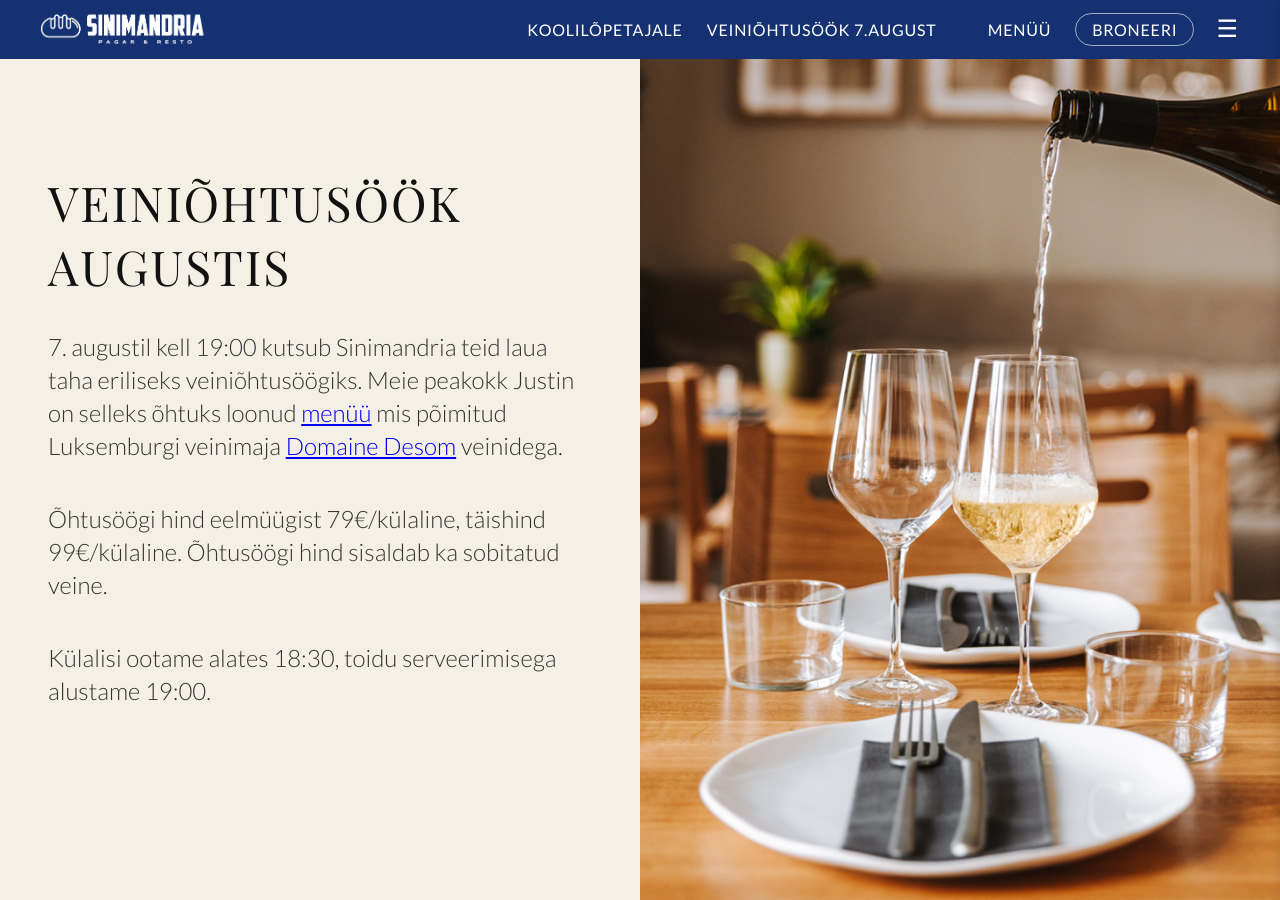
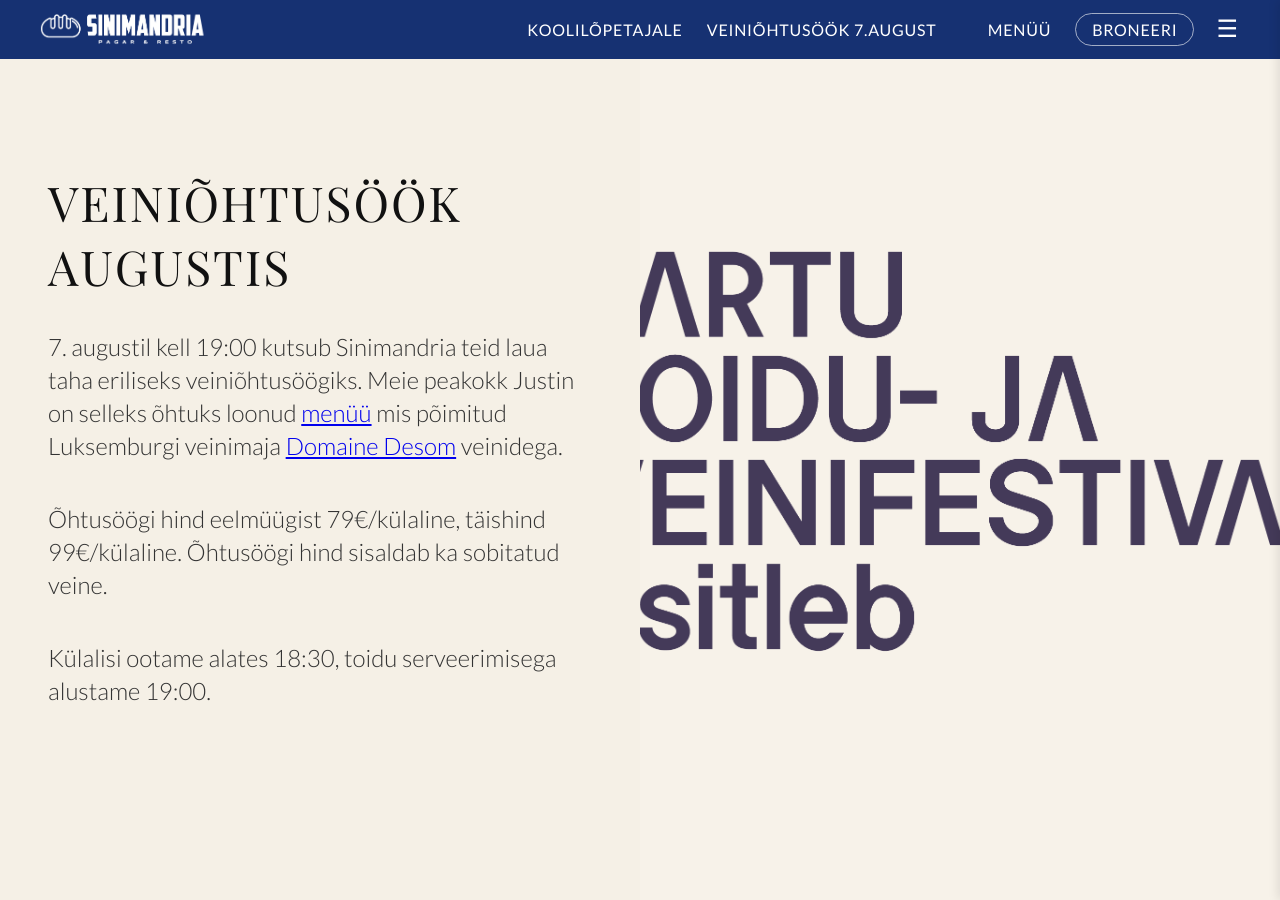
Before and after one commit to m-tu/sinimandria, a Jekyll site: the page built from pages/events/veinifestival.markdown, in a window 1280 px wide and 900 px high. Built offline with Jekyll 4.4.1, drawn with Linux system fonts in a browser that asks for light colours.

Commit message:
Update veinifestival.html

```diff
--- a/_layouts/events/veinifestival.html
+++ b/_layouts/events/veinifestival.html
@@ -19,7 +19,7 @@
 Külalisi ootame alates 18:30, toidu serveerimisega alustame 19:00.
           </p>
         </div>
-        <img src="{{ '/assets/images/sinimandria-vein.jpg' | absolute_url }}" alt="Veiniõhtusöök Sinimandrias - Domain Desom">
+        <img src="{{ '/assets/images/Tartu-toidu-ja-veinifestival-esitleb-margis-square.png' | absolute_url }}" alt="Veiniõhtusöök Sinimandrias - Domain Desom">
       </section>
 
 
```
